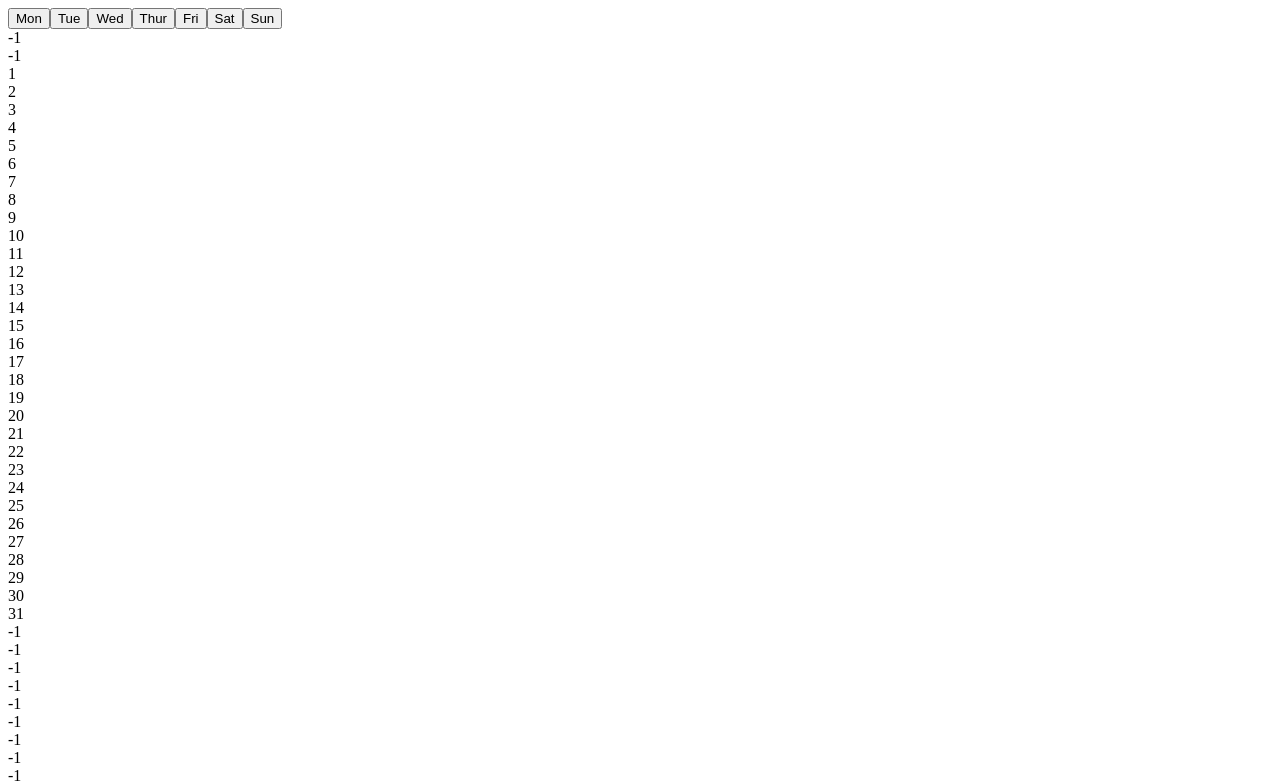
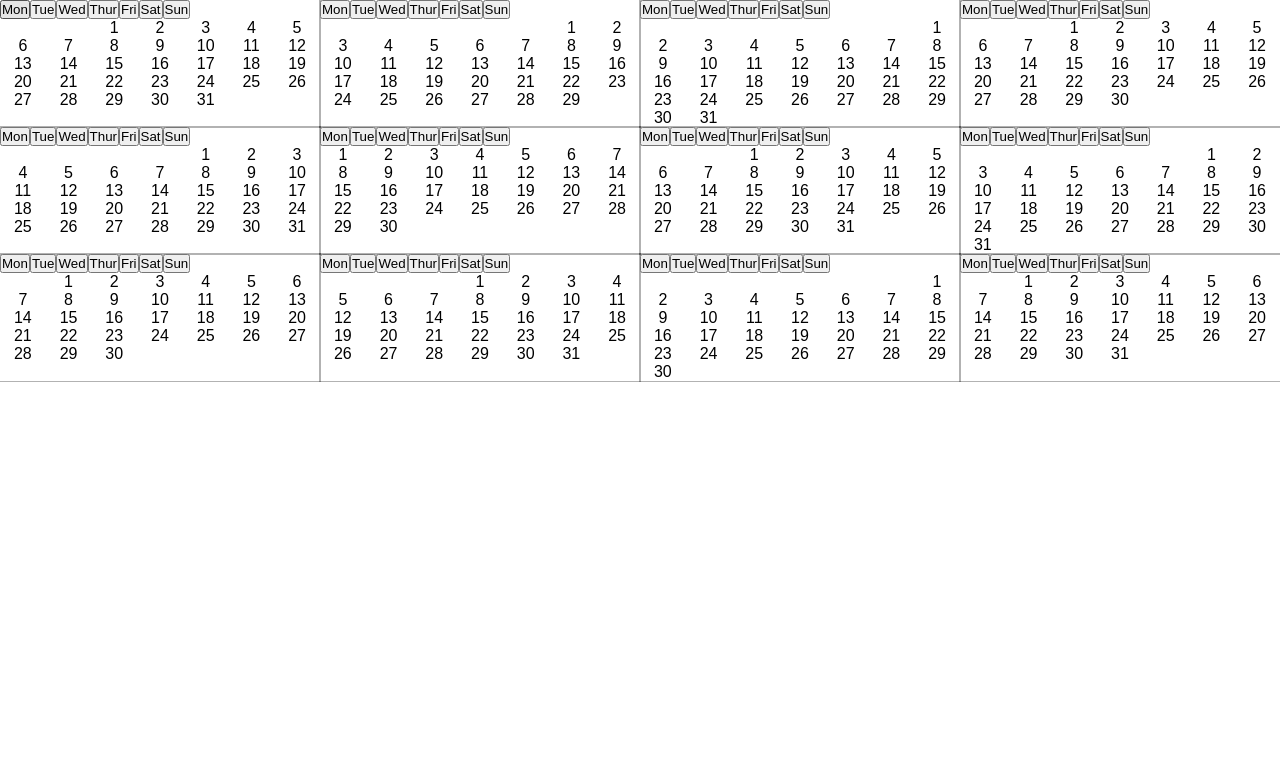
Before and after one commit to tommcandrew/eventful-calendar, a React (Create React App) app: page / in a window 1280 px wide. Shown: the top 783 px of the page. Built offline with nearby package versions, Linux system fonts and the light colour scheme.

Commit message:
add basic styling to year view

```diff
--- /dev/null
+++ b/src/App.css
@@ -0,0 +1,122 @@
+* {
+  margin: 0;
+  padding: 0;
+  box-sizing: border-box;
+  font-family: Arial, Helvetica, sans-serif;
+}
+
+body,
+#root {
+  height: 100vh;
+}
+
+.app {
+  display: flex;
+  height: 100%;
+}
+
+.calendar {
+  display: flex;
+  width: 100%;
+  flex-direction: column;
+}
+
+.year-view {
+  display: flex;
+  flex-wrap: wrap;
+  flex-grow: 9;
+}
+
+.month--year-view {
+  outline: 1px solid rgba(0, 0, 0, 0.3);
+}
+
+.month--year-view {
+  flex-basis: calc(100% / 4);
+  display: flex;
+}
+
+.month--year-view * {
+  cursor: pointer;
+}
+
+.month--month-view {
+  display: flex;
+  height: 100%;
+  justify-content: center;
+  align-items: center;
+  position: relative;
+  background: rgb(245, 246, 248);
+}
+
+.month--month-view .month__cells {
+  background: white;
+}
+
+.month--month-view .month__weekdays {
+  background: #eee;
+}
+
+.month__content {
+  display: flex;
+  flex-direction: column;
+}
+
+.month__content--month-view {
+  width: 100%;
+  margin: 0 auto;
+  height: 100%;
+}
+
+.month__weekdays {
+  display: flex;
+  width: 100%;
+}
+
+.month__cells {
+  display: flex;
+  flex-wrap: wrap;
+  flex-grow: 1;
+}
+
+.cell {
+  flex-basis: calc(100% / 7);
+  position: relative;
+}
+
+.cell--blank {
+  color: transparent;
+}
+
+.cell--day {
+  cursor: pointer;
+}
+
+.month--year-view .cell__content {
+  display: flex;
+  justify-content: center;
+  align-items: center;
+  /* important for date to be in center */
+  height: 100%;
+}
+
+.month--month-view .cell__content {
+  position: absolute;
+  top: 0;
+  bottom: 0;
+  right: 0;
+  left: 0;
+  display: flex;
+  flex-direction: column;
+}
+
+.month--month-view .cell__date {
+  font-size: 1rem;
+  margin-top: 5px;
+  margin-left: 5px;
+}
+
+.month__weekdays {
+  display: flex;
+  width: 100%;
+}
--- a/src/App.js
+++ b/src/App.js
@@ -1,4 +1,5 @@
 import React from "react";
+import "./App.css";
 import Calendar from "./components/Calendar";
 
 const App = () => {
```
